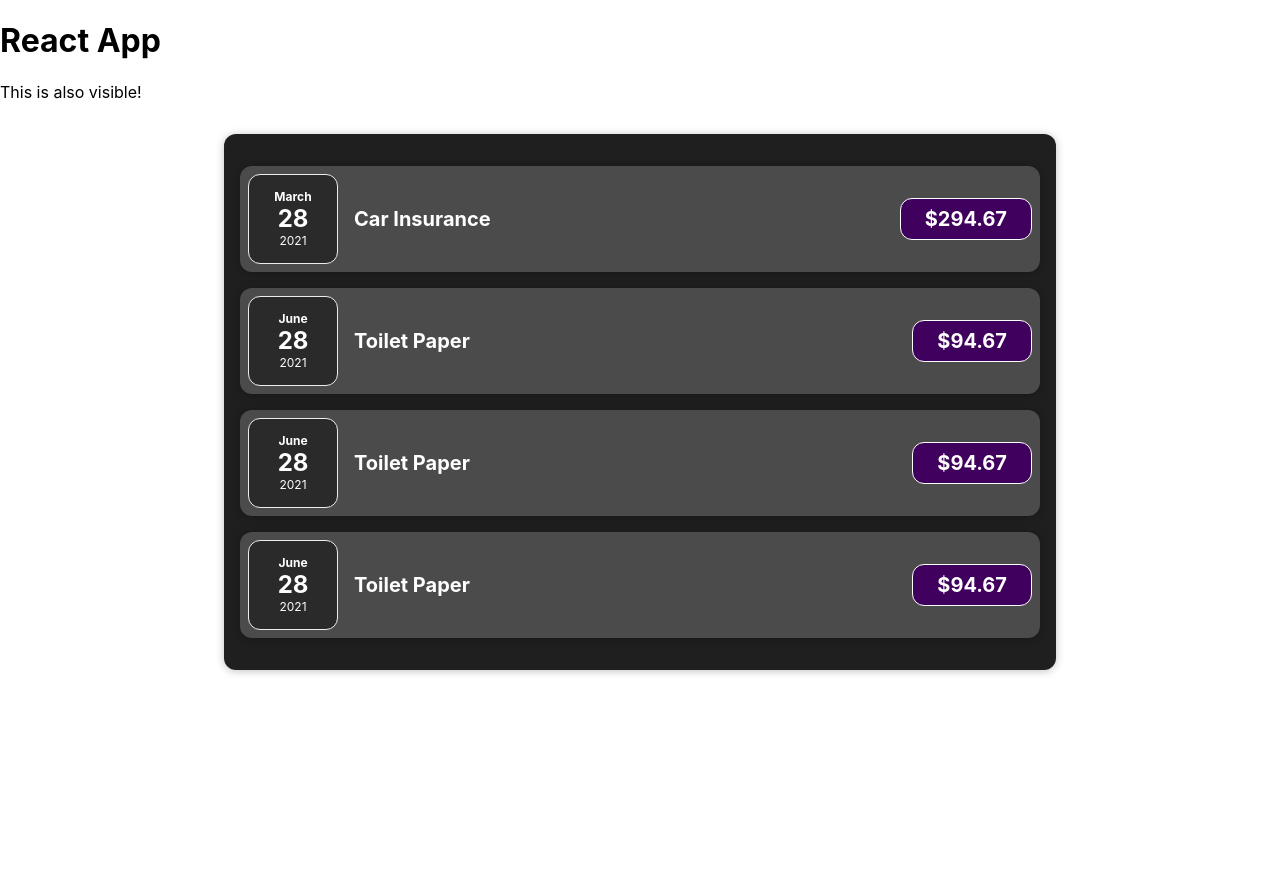
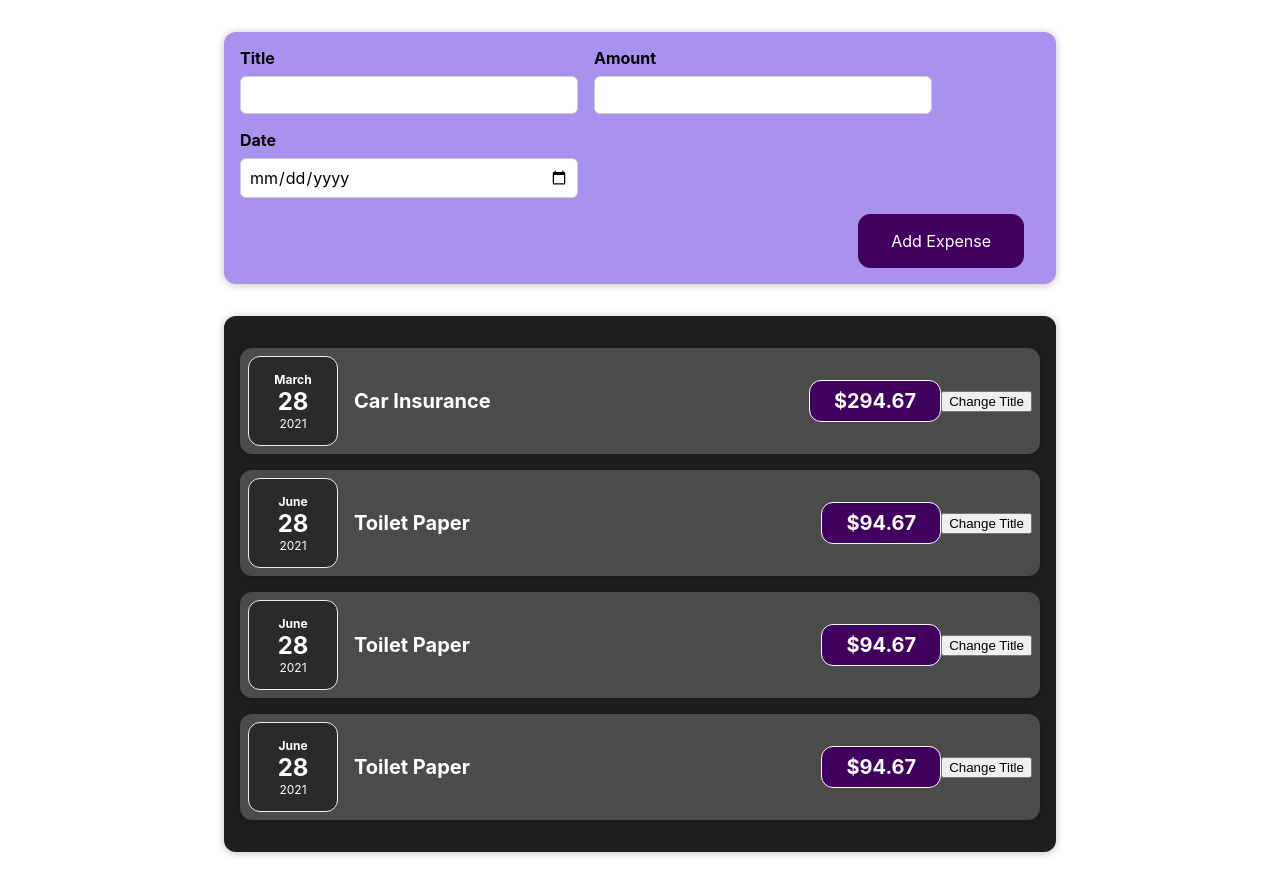
Before and after one commit to prashant5025/web-project, a React (Create React App) app in the folder react-course/lesson-01/: page / in a window 1280 px wide. Before the commit the page ends 800 px from the top, so only its background shows below. Built offline with nearby package versions, Linux system fonts and the light colour scheme.

Commit message:
initial commit

```diff
--- a/react-course/lesson-01/src/App.js
+++ b/react-course/lesson-01/src/App.js
@@ -1,4 +1,5 @@
 import Expenses from "./components/Expenses/Expenses";
+import NewExpense from "./components/NewExpense/NewExpense";
 
 function App() {
   const expenses = [
@@ -15,13 +16,13 @@ function App() {
       date: new Date(2021, 5, 28),
     },
     {
-      id: "e2",
+      id: "e3",
       title: "Toilet Paper",
       amount: 94.67,
       date: new Date(2021, 5, 28),
     },
     {
-      id: "e2",
+      id: "e4",
       title: "Toilet Paper",
       amount: 94.67,
       date: new Date(2021, 5, 28),
@@ -29,8 +30,7 @@ function App() {
   ];
   return (
     <div className="App">
-      <h1>React App</h1>
-      <p>This is also visible!</p>
+      <NewExpense />
 
       <Expenses items={expenses} />
 
--- a/react-course/lesson-01/src/components/Expenses/Expenses.jsx
+++ b/react-course/lesson-01/src/components/Expenses/Expenses.jsx
@@ -8,8 +8,9 @@ const Expenses = (props) => {
     return (
         <Card className='expenses'>
             {
-                props.items.map((expense) => {
+                props.items.map((expense,key) => {
                     return <ExpenseItem
+                        key={expense.id}
                         title={expense.title}
                         amount={expense.amount}
                         date={expense.date}
--- a/react-course/lesson-01/src/components/Features/ExpenseItem.jsx
+++ b/react-course/lesson-01/src/components/Features/ExpenseItem.jsx
@@ -1,17 +1,31 @@
-import React from "react";
+import React, { useState } from "react";
 import ExpenseDate from "./ExpenseDate";
 import Card from "../UI/Card";
 import "./ExpenseItem.css";
 
+
+
 const ExpenseItem = (props) => {
+
+  const [title, setTitle] = useState(props.title);
+  // console.log("ExpenseItem evaluated by React");
+
+
+  const clickHandler = () => {
+
+    setTitle("Updated!")
+    console.log(title);
+
+  }
 
   return (
     <Card className="expense-item">
         <ExpenseDate date={props.date} />
       <div className="expense-item__description">
-        <h2>{props.title}</h2>
+        <h2>{title}</h2>
         <div className="expense-item__price">${props.amount}</div>
       </div>
+      <button on onClick={clickHandler}>Change Title</button>
     </Card>
   );
 };
--- /dev/null
+++ b/react-course/lesson-01/src/components/NewExpense/ExpenseForm.css
@@ -0,0 +1,26 @@
+.new-expense__controls {
+    display: flex;
+    flex-wrap: wrap;
+    gap: 1rem;
+    margin-bottom: 1rem;
+    text-align: left;
+  }
+
+  .new-expense__control label {
+    font-weight: bold;
+    margin-bottom: 0.5rem;
+    display: block;
+  }
+
+  .new-expense__control input {
+    font: inherit;
+    padding: 0.5rem;
+    border-radius: 6px;
+    border: 1px solid #ccc;
+    width: 20rem;
+    max-width: 100%;
+  }
+
+  .new-expense__actions {
+    text-align: right;
+  }
--- /dev/null
+++ b/react-course/lesson-01/src/components/NewExpense/ExpenseForm.jsx
@@ -0,0 +1,41 @@
+import React,{useState} from 'react'
+
+import './ExpenseForm.css';
+const ExpenseForm = () => {
+    const [enteredTitle, setEnteredTitle] = useState('');
+    const [enteredAmount, setEnteredAmount] = useState('');
+    const [enteredDate, setEnteredDate] = useState('');
+    const titleChangeHandler = (e) => {
+        setEnteredTitle(e.target.value);
+    }
+
+    const amountChangeHandler = (e) => {
+        setEnteredAmount(e.target.value);
+    }
+    const dateChangeHandler = (e) => {
+        setEnteredDate(e.target.value);
+    }
+  return (
+    <form>
+        <div className="new-expense__controls">
+            <div className="new-expense__control">
+                <label htmlFor="">Title</label>
+                <input type="text" onChange={titleChangeHandler}/>
+            </div>
+            <div className="new-expense__control">
+                <label htmlFor="">Amount</label>
+                <input type="number" min="0.01" step="0.01" onChange={setEnteredAmount}/>
+            </div>
+            <div className="new-expense__control">
+                <label htmlFor="">Date</label>
+                <input type="date" min="2019-01-01" max="2022-12-31" onChange={setEnteredDate}/>
+            </div>
+        </div>
+        <div className="new-expense__actions">
+            <button type='submit'>Add Expense</button>
+        </div>
+    </form>
+  )
+}
+
+export default ExpenseForm
--- /dev/null
+++ b/react-course/lesson-01/src/components/NewExpense/NewExpense.css
@@ -0,0 +1,38 @@
+.new-expense {
+    background-color: #a892ee;
+    padding: 1rem;
+    margin: 2rem auto;
+    width: 50rem;
+    max-width: 95%;
+    border-radius: 12px;
+    text-align: center;
+    box-shadow: 0 1px 8px rgba(0, 0, 0, 0.25);
+  }
+
+  .new-expense button {
+    font: inherit;
+    cursor: pointer;
+    padding: 1rem 2rem;
+    border: 1px solid #40005d;
+    background-color: #40005d;
+    color: white;
+    border-radius: 12px;
+    margin-right: 1rem;
+  }
+
+  .new-expense button:hover,
+  .new-expense button:active {
+    background-color: #510674;
+    border-color: #510674;
+  }
+
+  .new-expense button.alternative {
+    color: #220131;
+    border-color: transparent;
+    background-color: transparent;
+  }
+
+  .new-expense button.alternative:hover,
+  .new-expense button.alternative:active {
+    background-color: #ddb3f8;
+  }
--- /dev/null
+++ b/react-course/lesson-01/src/components/NewExpense/NewExpense.jsx
@@ -0,0 +1,13 @@
+import React from "react";
+import ExpenseForm from "./ExpenseForm";
+import "./NewExpense.css";
+
+const NewExpense = () => {
+  return (
+    <div className="new-expense">
+      <ExpenseForm />
+    </div>
+  );
+};
+
+export default NewExpense;
```
